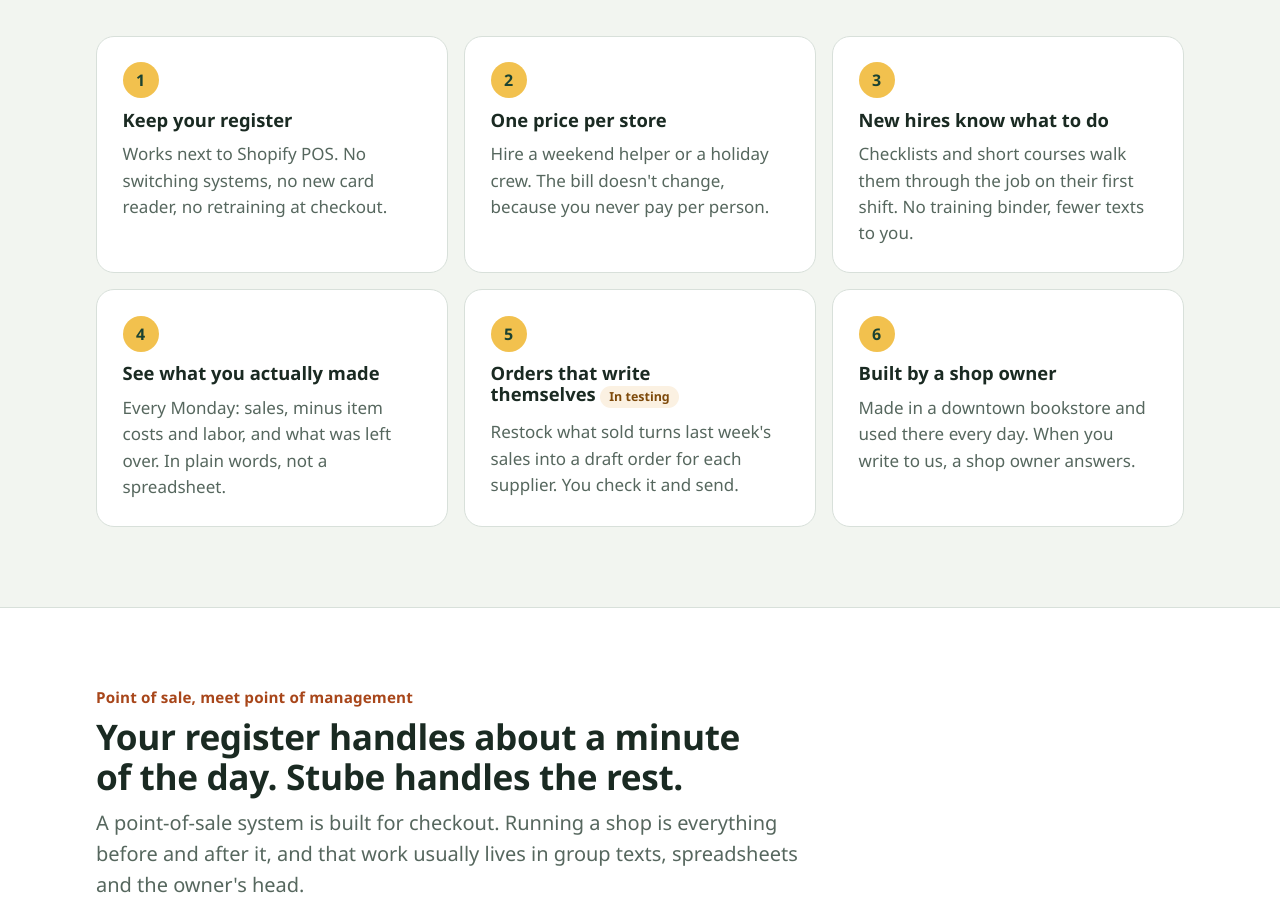
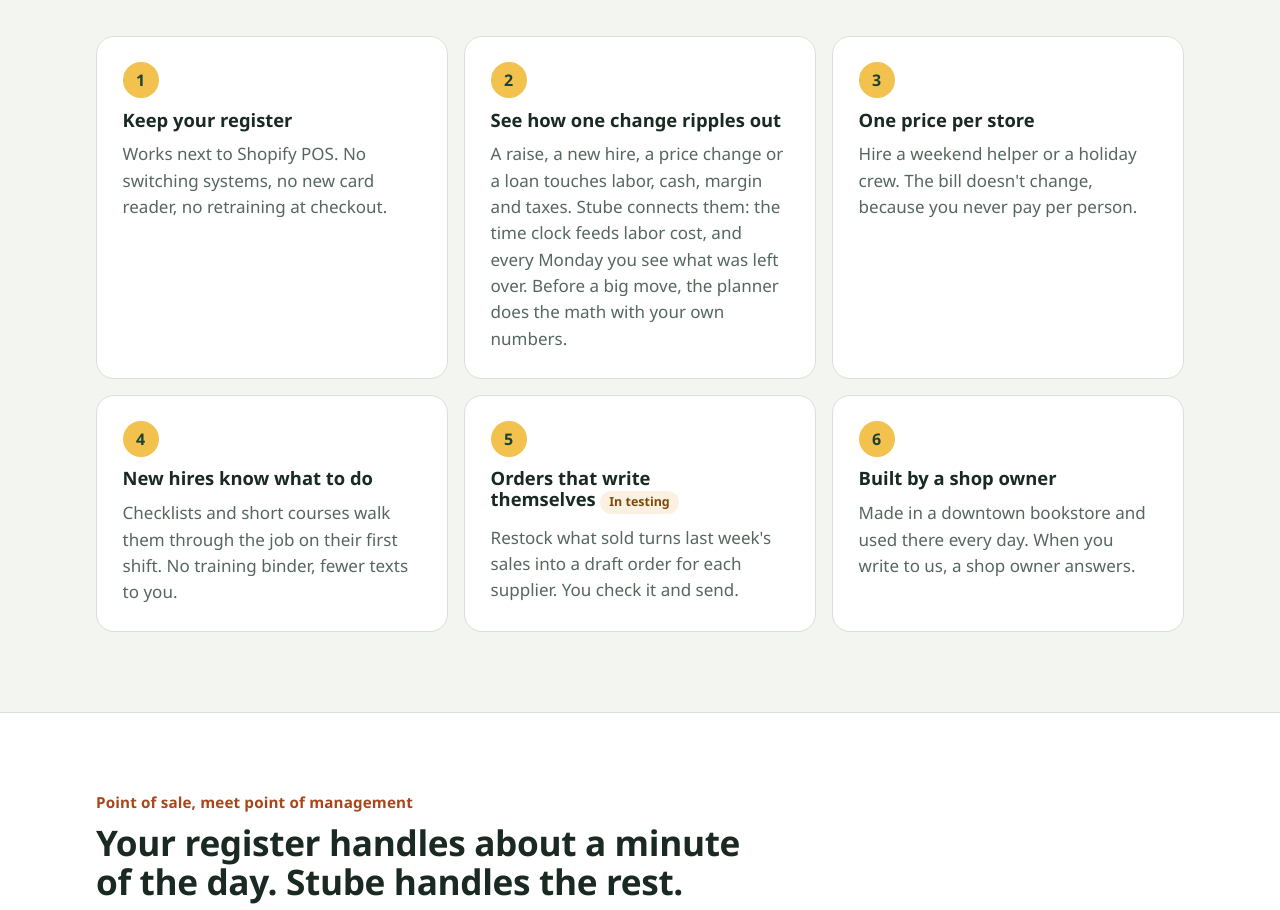
Before and after one commit to Blessedfig/shop-steady, a plain HTML site: page index.html in a window 1280 px wide. Shown: the part 991-1901 px from the top of the page. Drawn offline with Linux system fonts and the light colour scheme; a web font is replaced by a local one.

Commit message:
Why Stube: see how one change ripples out; decision planner on Features
Co-Authored-By: Claude Opus 5.5 <noreply@anthropic.com>
Claude-Session: https://claude.ai/code/session_01TBSkinvpjV7jRRd4akBue8

```diff
--- a/index.html
+++ b/index.html
@@ -76,9 +76,9 @@
     </div>
     <div class="benefits">
       <div class="card"><span class="num" aria-hidden="true">1</span><h3>Keep your register</h3><p>Works next to Shopify POS. No switching systems, no new card reader, no retraining at checkout.</p></div>
-      <div class="card"><span class="num" aria-hidden="true">2</span><h3>One price per store</h3><p>Hire a weekend helper or a holiday crew. The bill doesn't change, because you never pay per person.</p></div>
-      <div class="card"><span class="num" aria-hidden="true">3</span><h3>New hires know what to do</h3><p>Checklists and short courses walk them through the job on their first shift. No training binder, fewer texts to you.</p></div>
-      <div class="card"><span class="num" aria-hidden="true">4</span><h3>See what you actually made</h3><p>Every Monday: sales, minus item costs and labor, and what was left over. In plain words, not a spreadsheet.</p></div>
+      <div class="card"><span class="num" aria-hidden="true">2</span><h3>See how one change ripples out</h3><p>A raise, a new hire, a price change or a loan touches labor, cash, margin and taxes. Stube connects them: the time clock feeds labor cost, and every Monday you see what was left over. Before a big move, the planner does the math with your own numbers.</p></div>
+      <div class="card"><span class="num" aria-hidden="true">3</span><h3>One price per store</h3><p>Hire a weekend helper or a holiday crew. The bill doesn't change, because you never pay per person.</p></div>
+      <div class="card"><span class="num" aria-hidden="true">4</span><h3>New hires know what to do</h3><p>Checklists and short courses walk them through the job on their first shift. No training binder, fewer texts to you.</p></div>
       <div class="card"><span class="num" aria-hidden="true">5</span><h3>Orders that write themselves <span class="tag alt">In testing</span></h3><p>Restock what sold turns last week's sales into a draft order for each supplier. You check it and send.</p></div>
       <div class="card"><span class="num" aria-hidden="true">6</span><h3>Built by a shop owner</h3><p>Made in a downtown bookstore and used there every day. When you write to us, a shop owner answers.</p></div>
     </div>
```
Also changed, not shown: features.html (+1 -0 lines).
